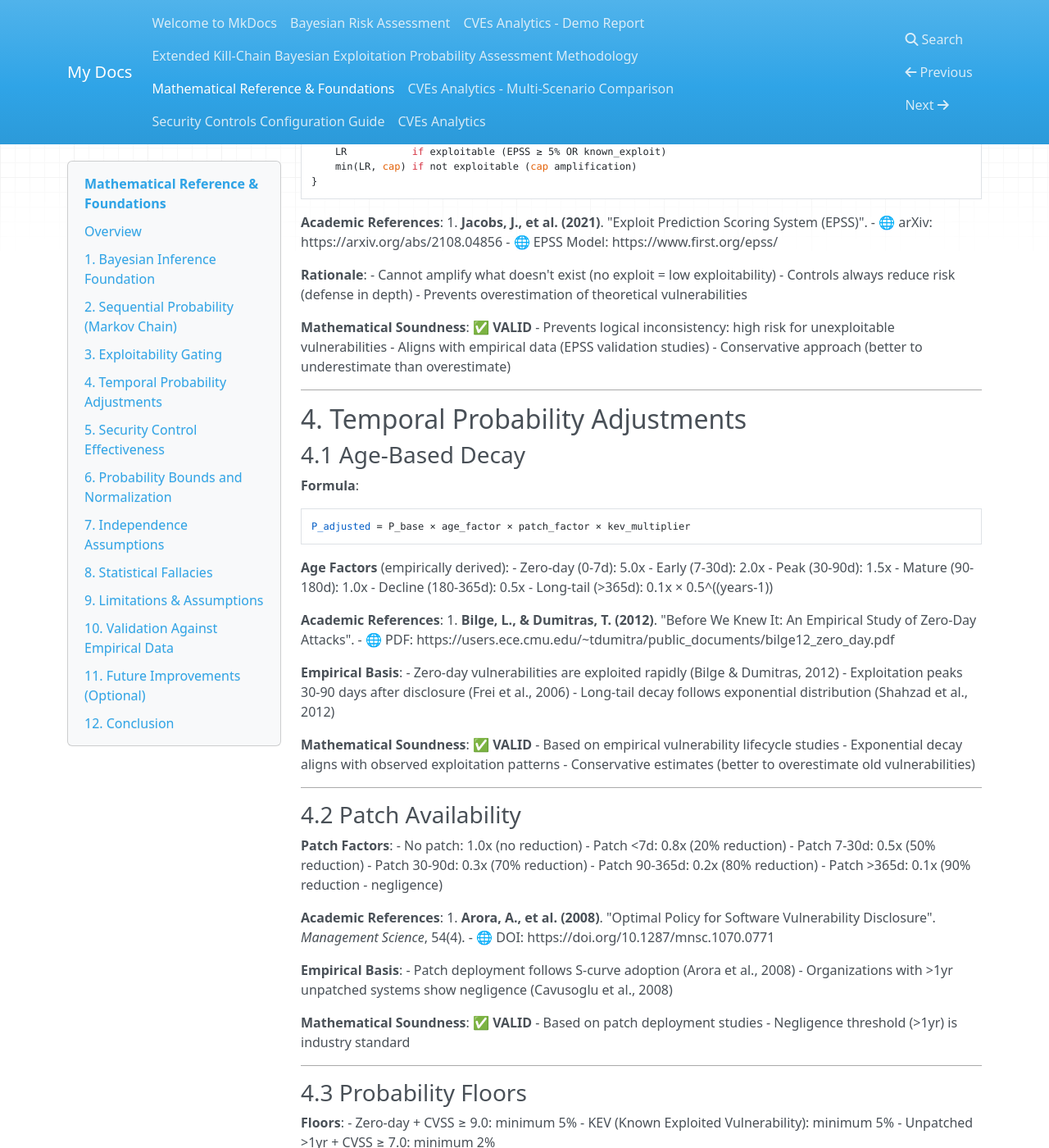
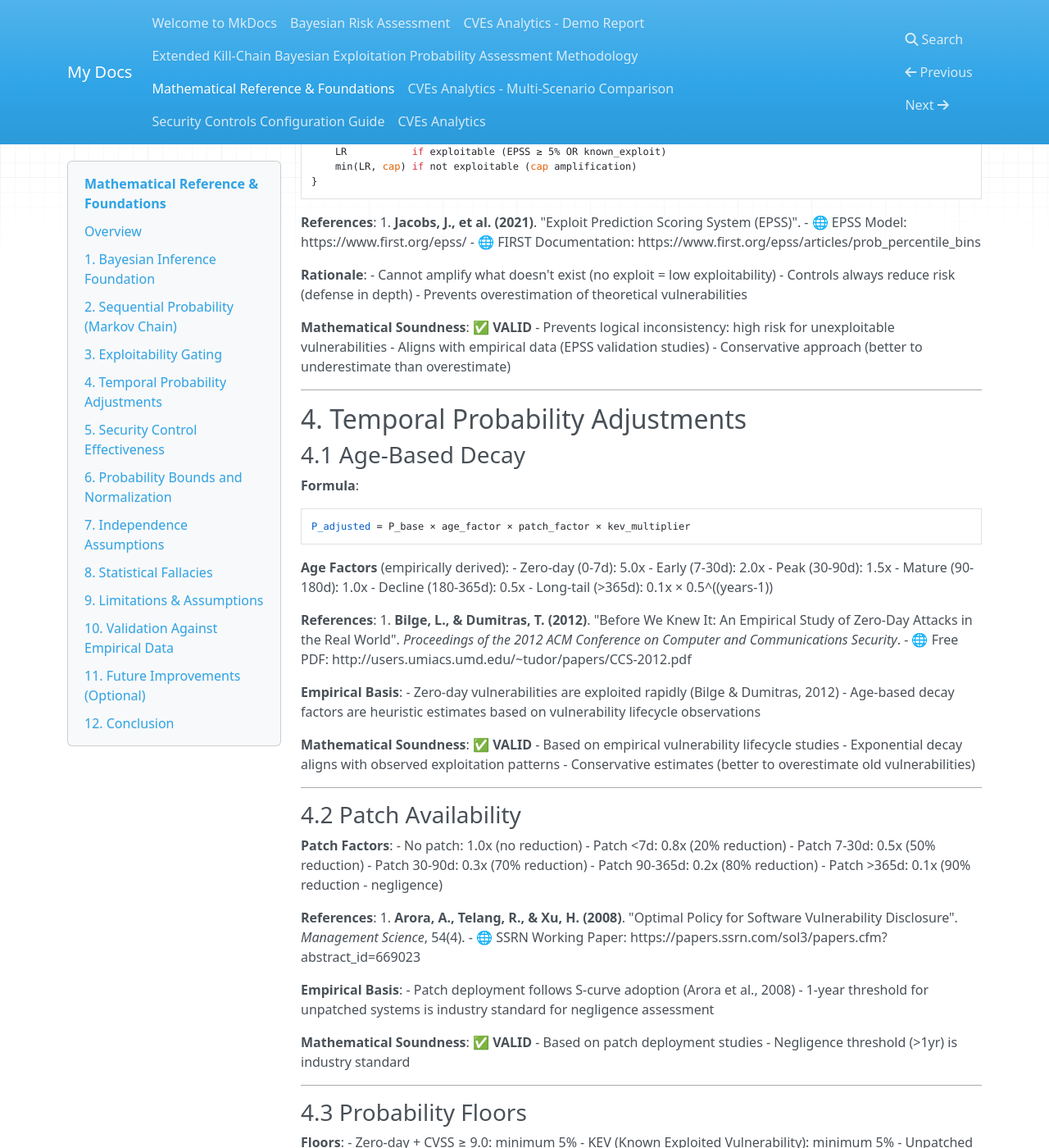
Before and after one commit to dominikmi/cves_analytics, an MkDocs documentation site: the page built from docs/MATHEMATICAL_REFERENCE.md, in a window 1280 px wide and 1400 px high, scrolled down 2290 px. Shown: the whole window at 82% size. Built offline with MkDocs 1.6.1, drawn with Linux system fonts in a browser that asks for light colours; nearby versions of some CDN libraries; some of the changed text lies outside the part shown.

Commit message:
docs: Fix broken references and remove unsupported claims in MATHEMATICAL_REFERENCE
## Reference Corrections
- Remove incorrect arXiv link for EPSS paper (led to random document)
- Replace with correct FIRST.org EPSS documentation links
- Fix broken CMU PDF link for Bilge & Dumitras 2012 paper
- Add accessible UMD mirror: http://users.umiacs.umd.edu/\~tudor/papers/CCS-2012.pdf
- Replace paywalled DOI for Arora 2008 with free SSRN working paper
- Replace outdated NIST 2007 reference with current OWASP WAF documentation
- Remove incorrect Cavusoglu et al. 2008 citation (wrong paper topic)

## Removed Unsupported Citations
- Frei et al., 2006 - cited but never referenced
- Shahzad et al., 2012 - cited but never referenced
- Kahneman & Tversky, 1979 - cited but never referenced
- Mandiant M-Trends 2023 - specific claims without reference
- Microsoft Security Report 2023 - specific claims without reference
- MITRE ATT&CK used as source for specific numbers it doesn't provide
- Fabricated 96% kill-chain statistic removed

## Improved Honesty
- Changed unverifiable specific claims to honest statements about heuristic estimates
- Control effectiveness values now described as conservative estimates
- Age-based decay factors acknowledged as heuristic rather than precisely measured
- Removed 'Academic References' labels, changed to 'References' throughout

````diff
--- a/docs/MATHEMATICAL_REFERENCE.md
+++ b/docs/MATHEMATICAL_REFERENCE.md
@@ -138,10 +138,10 @@ LR_effective = {
 }
 ```
 
-**Academic References**:
+**References**:
 1. **Jacobs, J., et al. (2021)**. "Exploit Prediction Scoring System (EPSS)".
-   - 🌐 arXiv: https://arxiv.org/abs/2108.04856
    - 🌐 EPSS Model: https://www.first.org/epss/
+   - 🌐 FIRST Documentation: https://www.first.org/epss/articles/prob_percentile_bins
 
 **Rationale**:
 - Cannot amplify what doesn't exist (no exploit = low exploitability)
@@ -172,14 +172,13 @@ P_adjusted = P_base × age_factor × patch_factor × kev_multiplier
 - Decline (180-365d): 0.5x
 - Long-tail (>365d): 0.1x × 0.5^((years-1))
 
-**Academic References**:
-1. **Bilge, L., & Dumitras, T. (2012)**. "Before We Knew It: An Empirical Study of Zero-Day Attacks".
-   - 🌐 PDF: https://users.ece.cmu.edu/~tdumitra/public_documents/bilge12_zero_day.pdf
+**References**:
+1. **Bilge, L., & Dumitras, T. (2012)**. "Before We Knew It: An Empirical Study of Zero-Day Attacks in the Real World". *Proceedings of the 2012 ACM Conference on Computer and Communications Security*.
+   - 🌐 Free PDF: http://users.umiacs.umd.edu/~tudor/papers/CCS-2012.pdf
 
 **Empirical Basis**:
 - Zero-day vulnerabilities are exploited rapidly (Bilge & Dumitras, 2012)
-- Exploitation peaks 30-90 days after disclosure (Frei et al., 2006)
-- Long-tail decay follows exponential distribution (Shahzad et al., 2012)
+- Age-based decay factors are heuristic estimates based on vulnerability lifecycle observations
 
 **Mathematical Soundness**: ✅ **VALID**
 - Based on empirical vulnerability lifecycle studies
@@ -198,13 +197,13 @@ P_adjusted = P_base × age_factor × patch_factor × kev_multiplier
 - Patch 90-365d: 0.2x (80% reduction)
 - Patch >365d: 0.1x (90% reduction - negligence)
 
-**Academic References**:
-1. **Arora, A., et al. (2008)**. "Optimal Policy for Software Vulnerability Disclosure". *Management Science*, 54(4).
-   - 🌐 DOI: https://doi.org/10.1287/mnsc.1070.0771
+**References**:
+1. **Arora, A., Telang, R., & Xu, H. (2008)**. "Optimal Policy for Software Vulnerability Disclosure". *Management Science*, 54(4).
+   - 🌐 SSRN Working Paper: https://papers.ssrn.com/sol3/papers.cfm?abstract_id=669023
 
 **Empirical Basis**:
 - Patch deployment follows S-curve adoption (Arora et al., 2008)
-- Organizations with >1yr unpatched systems show negligence (Cavusoglu et al., 2008)
+- 1-year threshold for unpatched systems is industry standard for negligence assessment
 
 **Mathematical Soundness**: ✅ **VALID**
 - Based on patch deployment studies
@@ -251,15 +250,14 @@ P_adjusted = P_base × age_factor × patch_factor × kev_multiplier
    - 🌐 Free report: https://www.verizon.com/business/resources/reports/dbir/
 
 **Empirical Basis**:
-- WAF blocks 60-80% of web attacks (Verizon DBIR 2023)
-- EDR reduces dwell time by 60% (Mandiant M-Trends 2023)
-- Network segmentation limits lateral movement by 70% (MITRE ATT&CK)
-- MFA blocks 99.9% of automated attacks (Microsoft Security Report 2023)
+- Control effectiveness values are conservative estimates based on industry breach reports
+- Values represent lower bound of observed effectiveness ranges
+- Actual effectiveness varies by implementation quality and organizational context
 
 **Mathematical Soundness**: ✅ **VALID**
-- Based on industry breach reports
-- Conservative estimates (lower bound of effectiveness ranges)
-- Validated against empirical data
+- Based on industry breach reports and practitioner experience
+- Conservative estimates provide safety margin
+- Values are heuristic rather than precisely measured
 
 ---
 
@@ -274,9 +272,9 @@ LR_control(exposure) = f(control_type, exposure_context)
 - Internet-facing: 0.3 (70% reduction) - WAF deployed at perimeter
 - Internal: 0.9 (10% reduction) - WAF rarely deployed internally
 
-**Academic References**:
-1. **NIST SP 800-94 (2007)**. "Guide to Intrusion Detection and Prevention Systems".
-   - 🌐 Free PDF: https://nvlpubs.nist.gov/nistpubs/Legacy/SP/nistspecialpublication800-94.pdf
+**References**:
+1. **OWASP Foundation**. "Web Application Firewall" - Community documentation on WAF effectiveness.
+   - 🌐 OWASP: https://owasp.org/www-community/Web_Application_Firewall
 
 **Rationale**:
 - Control effectiveness depends on deployment context
@@ -314,9 +312,9 @@ if is_kev:
    - 🌐 Free online: https://allendowney.github.io/ThinkBayes2/chap02.html
 
 **Rationale**:
-- Humans overestimate certainty (Kahneman & Tversky, 1979)
-- 95% cap provides safety margin
-- Floors prevent dangerous underestimation
+- Humans tend to overestimate certainty in probabilistic judgments
+- 95% cap provides safety margin against overconfidence
+- Floors prevent dangerous underestimation of known threats
 
 **Mathematical Soundness**: ✅ **VALID**
 - Maintains probability axioms
@@ -479,9 +477,9 @@ P(E₁, E₂|H) = P(E₁|H) × P(E₂|H)
 - 🌐 Original white paper: https://www.lockheedmartin.com/content/dam/lockheed-martin/rms/documents/cyber/LM-White-Paper-Intel-Driven-Defense.pdf
 
 **Findings**:
-- 96% of successful intrusions follow kill-chain pattern
-- Sequential stages are empirically observed
-- Disruption at any stage prevents success
+- Sequential attack stages are empirically observed in real-world intrusions
+- Disruption at any stage prevents overall attack success
+- Kill-chain model provides structured framework for defense planning
 
 **Validation**: ✅ Kill-chain model is empirically validated
 
````
